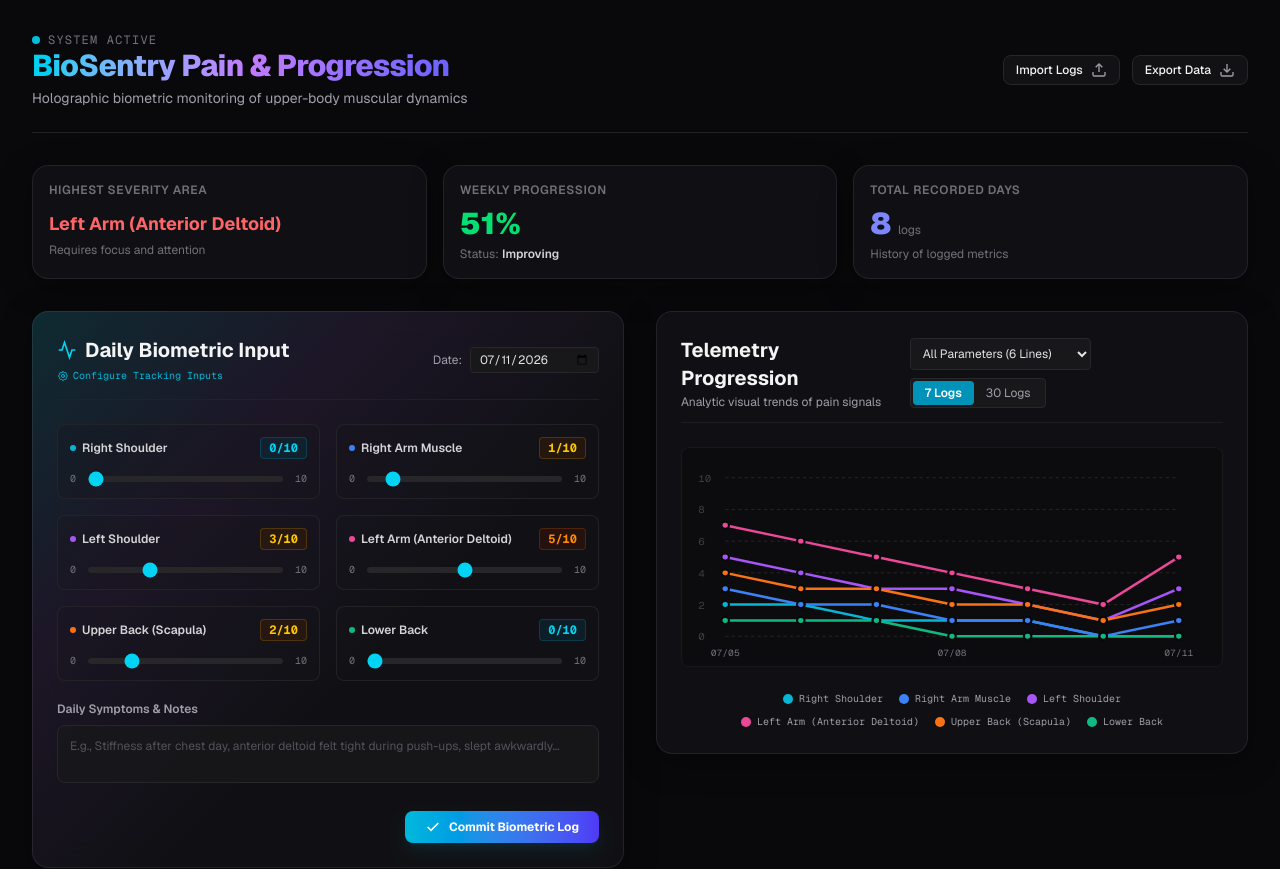
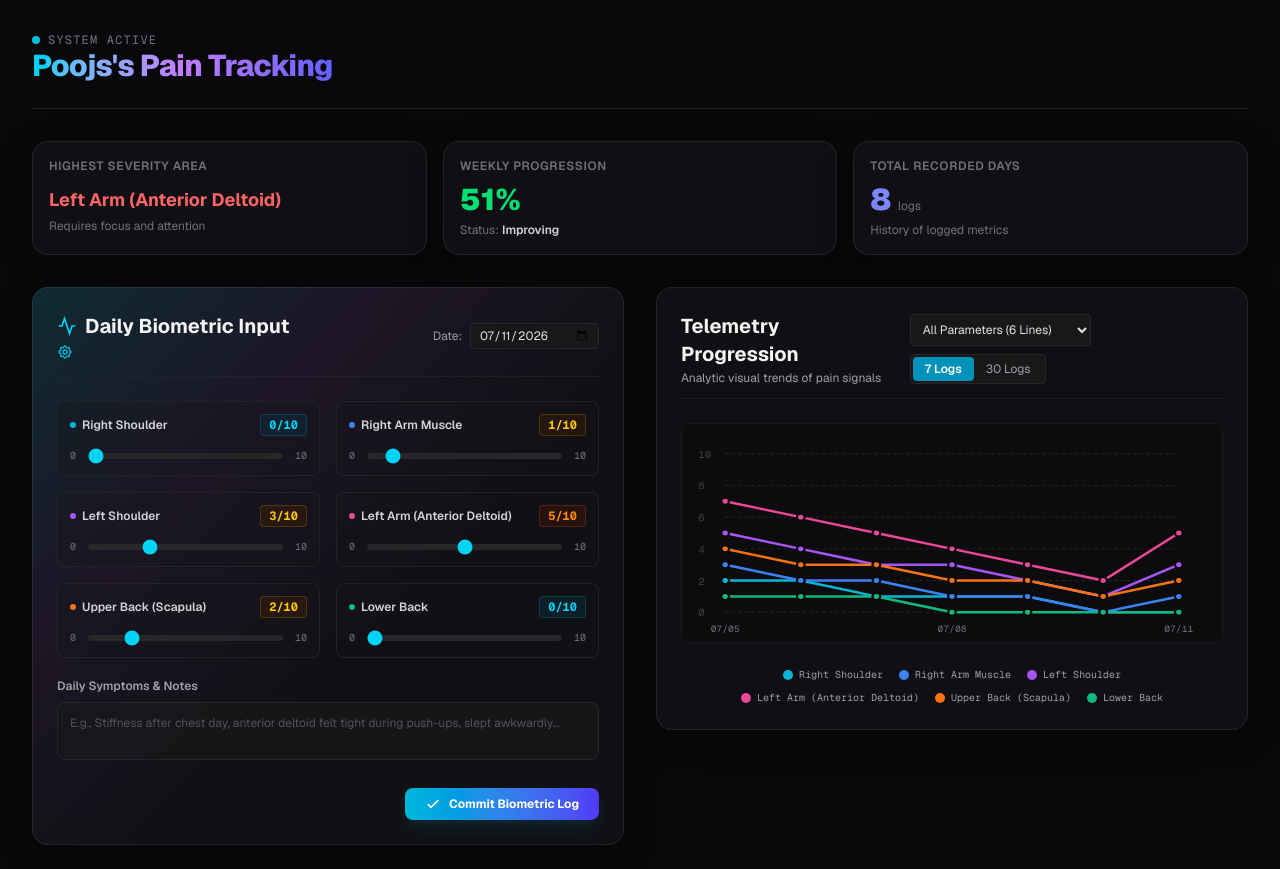
Before and after one commit to vin229n/health-tracker, a Next.js app: page / in a window 1280 px wide. Shown: the top 869 px of the page. Built offline with nearby package versions, Linux system fonts and the light colour scheme.

Commit message:
style: replace 'Configure Tracking Inputs' text button with a gear icon

```diff
--- a/app/page.tsx
+++ b/app/page.tsx
@@ -493,29 +493,29 @@ export default function Home() {
             <span className="text-xs font-mono tracking-widest text-zinc-500 uppercase">SYSTEM ACTIVE</span>
           </div>
           <h1 className="text-3xl font-extrabold tracking-tight bg-gradient-to-r from-cyan-400 via-purple-400 to-indigo-500 bg-clip-text text-transparent">
-            BioSentry Pain & Progression
+            Poojs's Pain Tracking
           </h1>
-          <p className="text-sm text-zinc-400 mt-1">
+          {/* <p className="text-sm text-zinc-400 mt-1">
             Holographic biometric monitoring of upper-body muscular dynamics
-          </p>
+          </p> */}
         </div>
 
-        <div className="flex gap-3">
+        {/* <div className="flex gap-3">
           <label className="flex items-center gap-2 px-3 py-1.5 rounded-lg border border-zinc-800 bg-zinc-900/60 hover:bg-zinc-800/60 cursor-pointer text-xs font-medium transition">
             <span>Import Logs</span>
             <input type="file" accept=".json" onChange={handleImportData} className="hidden" />
-            {/* Upload SVG */}
-            <svg xmlns="http://www.w3.org/2000/svg" className="h-4 w-4 text-zinc-400" viewBox="0 0 24 24" fill="none" stroke="currentColor" strokeWidth="2"><path d="M21 15v4a2 2 0 0 1-2 2H5a2 2 0 0 1-2-2v-4"/><polyline points="17 8 12 3 7 8"/><line x1="12" y1="3" x2="12" y2="15"/></svg>
+
+            <svg xmlns="http://www.w3.org/2000/svg" className="h-4 w-4 text-zinc-400" viewBox="0 0 24 24" fill="none" stroke="currentColor" strokeWidth="2"><path d="M21 15v4a2 2 0 0 1-2 2H5a2 2 0 0 1-2-2v-4" /><polyline points="17 8 12 3 7 8" /><line x1="12" y1="3" x2="12" y2="15" /></svg>
           </label>
           <button
             onClick={handleExportData}
             className="flex items-center gap-2 px-3 py-1.5 rounded-lg border border-zinc-800 bg-zinc-900/60 hover:bg-zinc-800/60 text-xs font-medium transition"
           >
             <span>Export Data</span>
-            {/* Download SVG */}
-            <svg xmlns="http://www.w3.org/2000/svg" className="h-4 w-4 text-zinc-400" viewBox="0 0 24 24" fill="none" stroke="currentColor" strokeWidth="2"><path d="M21 15v4a2 2 0 0 1-2 2H5a2 2 0 0 1-2-2v-4"/><polyline points="7 10 12 15 17 10"/><line x1="12" y1="15" x2="12" y2="3"/></svg>
+
+            <svg xmlns="http://www.w3.org/2000/svg" className="h-4 w-4 text-zinc-400" viewBox="0 0 24 24" fill="none" stroke="currentColor" strokeWidth="2"><path d="M21 15v4a2 2 0 0 1-2 2H5a2 2 0 0 1-2-2v-4" /><polyline points="7 10 12 15 17 10" /><line x1="12" y1="15" x2="12" y2="3" /></svg>
           </button>
-        </div>
+        </div> */}
       </header>
 
       {/* METRICS DASHBOARD GRID */}
@@ -555,17 +555,25 @@ export default function Home() {
               <div className="flex flex-col gap-1">
                 <h2 className="text-xl font-bold text-zinc-100 flex items-center gap-2">
                   {/* Activity SVG */}
-                  <svg xmlns="http://www.w3.org/2000/svg" className="h-5 w-5 text-cyan-400" viewBox="0 0 24 24" fill="none" stroke="currentColor" strokeWidth="2"><polyline points="22 12 18 12 15 21 9 3 6 12 2 12"/></svg>
+                  <svg xmlns="http://www.w3.org/2000/svg" className="h-5 w-5 text-cyan-400" viewBox="0 0 24 24" fill="none" stroke="currentColor" strokeWidth="2"><polyline points="22 12 18 12 15 21 9 3 6 12 2 12" /></svg>
                   {editingId ? "Edit Telemetry Log" : "Daily Biometric Input"}
                 </h2>
                 <button
                   type="button"
                   onClick={() => setIsManagingParams(!isManagingParams)}
-                  className="text-left text-[10px] font-mono text-cyan-500 hover:text-cyan-400 transition flex items-center gap-1 cursor-pointer w-fit"
+                  className="text-left text-cyan-500 hover:text-cyan-400 transition flex items-center cursor-pointer w-fit"
+                  title={isManagingParams ? "Back to Sliders" : "Configure Tracking Inputs"}
+                  aria-label={isManagingParams ? "Back to Sliders" : "Configure Tracking Inputs"}
                 >
-                  {/* Cog icon */}
-                  <svg xmlns="http://www.w3.org/2000/svg" className="h-3 w-3" fill="none" viewBox="0 0 24 24" stroke="currentColor" strokeWidth="2"><path strokeLinecap="round" strokeLinejoin="round" d="M10.325 4.317c.426-1.756 2.924-1.756 3.35 0a1.724 1.724 0 002.573 1.066c1.543-.94 3.31.826 2.37 2.37a1.724 1.724 0 001.065 2.572c1.756.426 1.756 2.924 0 3.35a1.724 1.724 0 00-1.066 2.573c.94 1.543-.826 3.31-2.37 2.37a1.724 1.724 0 00-2.572 1.065c-.426 1.756-2.924 1.756-3.35 0a1.724 1.724 0 00-2.573-1.066c-1.543.94-3.31-.826-2.37-2.37a1.724 1.724 0 00-1.065-2.572c-1.756-.426-1.756-2.924 0-3.35a1.724 1.724 0 001.066-2.573c-.94-1.543.826-3.31 2.37-2.37.996.608 2.296.07 2.572-1.065z"/><path strokeLinecap="round" strokeLinejoin="round" d="M15 12a3 3 0 11-6 0 3 3 0 016 0z"/></svg>
-                  <span>{isManagingParams ? "← Back to Sliders" : "Configure Tracking Inputs"}</span>
+                  {isManagingParams ? (
+                    <span className="text-[10px] font-mono flex items-center gap-1">
+                      <svg xmlns="http://www.w3.org/2000/svg" className="h-3 w-3" fill="none" viewBox="0 0 24 24" stroke="currentColor" strokeWidth="2"><path strokeLinecap="round" strokeLinejoin="round" d="M10 19l-7-7m0 0l7-7m-7 7h18" /></svg>
+                      Back to Sliders
+                    </span>
+                  ) : (
+                    /* Cog icon */
+                    <svg xmlns="http://www.w3.org/2000/svg" className="h-4 w-4" fill="none" viewBox="0 0 24 24" stroke="currentColor" strokeWidth="2"><path strokeLinecap="round" strokeLinejoin="round" d="M10.325 4.317c.426-1.756 2.924-1.756 3.35 0a1.724 1.724 0 002.573 1.066c1.543-.94 3.31.826 2.37 2.37a1.724 1.724 0 001.065 2.572c1.756.426 1.756 2.924 0 3.35a1.724 1.724 0 00-1.066 2.573c.94 1.543-.826 3.31-2.37 2.37a1.724 1.724 0 00-2.572 1.065c-.426 1.756-2.924 1.756-3.35 0a1.724 1.724 0 00-2.573-1.066c-1.543.94-3.31-.826-2.37-2.37a1.724 1.724 0 00-1.065-2.572c-1.756-.426-1.756-2.924 0-3.35a1.724 1.724 0 001.066-2.573c-.94-1.543.826-3.31 2.37-2.37.996.608 2.296.07 2.572-1.065z" /><path strokeLinecap="round" strokeLinejoin="round" d="M15 12a3 3 0 11-6 0 3 3 0 016 0z" /></svg>
+                  )}
                 </button>
               </div>
 
@@ -620,7 +628,7 @@ export default function Home() {
                           title="Delete Parameter"
                         >
                           {/* Trash Icon */}
-                          <svg xmlns="http://www.w3.org/2000/svg" className="h-4 w-4" fill="none" viewBox="0 0 24 24" stroke="currentColor" strokeWidth="2"><path strokeLinecap="round" strokeLinejoin="round" d="M19 7l-.867 12.142A2 2 0 0116.138 21H7.862a2 2 0 01-1.995-1.858L5 7m5 4v6m4-6v6m1-10V4a1 1 0 00-1-1h-4a1 1 0 00-1 1v3M4 7h16"/></svg>
+                          <svg xmlns="http://www.w3.org/2000/svg" className="h-4 w-4" fill="none" viewBox="0 0 24 24" stroke="currentColor" strokeWidth="2"><path strokeLinecap="round" strokeLinejoin="round" d="M19 7l-.867 12.142A2 2 0 0116.138 21H7.862a2 2 0 01-1.995-1.858L5 7m5 4v6m4-6v6m1-10V4a1 1 0 00-1-1h-4a1 1 0 00-1 1v3M4 7h16" /></svg>
                         </button>
                       </div>
                     ))}
@@ -639,8 +647,7 @@ export default function Home() {
                       <div
                         key={param.id}
                         onClick={() => setActivePart(param.id)}
-                        className={`flex flex-col gap-2 p-3 rounded-lg border transition-all cursor-pointer ${
-                          isActive
+                        className={`flex flex-col gap-2 p-3 rounded-lg border transition-all cursor-pointer ${isActive
                           ? "border-cyan-500 bg-cyan-950/10 shadow-lg shadow-cyan-500/5 scale-[1.01]"
                           : "border-zinc-800/80 bg-zinc-900/30 hover:border-zinc-700/80"
                           }`}
@@ -706,7 +713,7 @@ export default function Home() {
                     className="px-5 py-2 rounded-lg text-xs font-bold bg-gradient-to-r from-cyan-500 to-indigo-600 hover:from-cyan-400 hover:to-indigo-500 text-white shadow-lg shadow-cyan-500/10 hover:shadow-cyan-400/20 hover:scale-[1.02] transition-all flex items-center gap-2"
                   >
                     {/* Save Check Icon */}
-                    <svg xmlns="http://www.w3.org/2000/svg" className="h-4 w-4" viewBox="0 0 24 24" fill="none" stroke="currentColor" strokeWidth="2.5"><polyline points="20 6 9 17 4 12"/></svg>
+                    <svg xmlns="http://www.w3.org/2000/svg" className="h-4 w-4" viewBox="0 0 24 24" fill="none" stroke="currentColor" strokeWidth="2.5"><polyline points="20 6 9 17 4 12" /></svg>
                     <span>{editingId ? "Update Telemetry" : "Commit Biometric Log"}</span>
                   </button>
                 </div>
@@ -768,16 +775,14 @@ export default function Home() {
                 <div className="flex bg-zinc-900 rounded border border-zinc-800 p-0.5 text-xs">
                   <button
                     onClick={() => setTimeRange("7d")}
-                    className={`px-3 py-1 rounded transition ${
-                      timeRange === "7d" ? "bg-cyan-600 text-white font-semibold" : "text-zinc-400 hover:text-zinc-200"
+                    className={`px-3 py-1 rounded transition ${timeRange === "7d" ? "bg-cyan-600 text-white font-semibold" : "text-zinc-400 hover:text-zinc-200"
                       }`}
                   >
                     7 Logs
                   </button>
                   <button
                     onClick={() => setTimeRange("30d")}
-                    className={`px-3 py-1 rounded transition ${
-                      timeRange === "30d" ? "bg-cyan-600 text-white font-semibold" : "text-zinc-400 hover:text-zinc-200"
+                    className={`px-3 py-1 rounded transition ${timeRange === "30d" ? "bg-cyan-600 text-white font-semibold" : "text-zinc-400 hover:text-zinc-200"
                       }`}
                   >
                     30 Logs
@@ -989,14 +994,14 @@ export default function Home() {
                             className="p-1 rounded hover:bg-zinc-800 text-zinc-400 hover:text-cyan-400 transition"
                             title="Edit entry"
                           >
-                                <svg xmlns="http://www.w3.org/2000/svg" className="h-3.5 w-3.5" viewBox="0 0 24 24" fill="none" stroke="currentColor" strokeWidth="2"><path d="M11 4H4a2 2 0 0 0-2 2v14a2 2 0 0 0 2 2h14a2 2 0 0 0 2-2v-7"/><path d="M18.5 2.5a2.121 2.121 0 1 1 3 3L12 15l-4 1 1-4z"/></svg>
+                            <svg xmlns="http://www.w3.org/2000/svg" className="h-3.5 w-3.5" viewBox="0 0 24 24" fill="none" stroke="currentColor" strokeWidth="2"><path d="M11 4H4a2 2 0 0 0-2 2v14a2 2 0 0 0 2 2h14a2 2 0 0 0 2-2v-7" /><path d="M18.5 2.5a2.121 2.121 0 1 1 3 3L12 15l-4 1 1-4z" /></svg>
                           </button>
                           <button
                             onClick={() => handleDeleteLog(entry.id)}
                             className="p-1 rounded hover:bg-zinc-800 text-zinc-400 hover:text-red-400 transition"
                             title="Delete entry"
                           >
-                                <svg xmlns="http://www.w3.org/2000/svg" className="h-3.5 w-3.5" viewBox="0 0 24 24" fill="none" stroke="currentColor" strokeWidth="2"><polyline points="3 6 5 6 21 6"/><path d="M19 6v14a2 2 0 0 1-2 2H7a2 2 0 0 1-2-2V6m3 0V4a2 2 0 0 1 2-2h4a2 2 0 0 1 2 2v2"/></svg>
+                            <svg xmlns="http://www.w3.org/2000/svg" className="h-3.5 w-3.5" viewBox="0 0 24 24" fill="none" stroke="currentColor" strokeWidth="2"><polyline points="3 6 5 6 21 6" /><path d="M19 6v14a2 2 0 0 1-2 2H7a2 2 0 0 1-2-2V6m3 0V4a2 2 0 0 1 2-2h4a2 2 0 0 1 2 2v2" /></svg>
                           </button>
                         </div>
                       </td>
```
Lines whose indentation alone changed are shown as unchanged.
